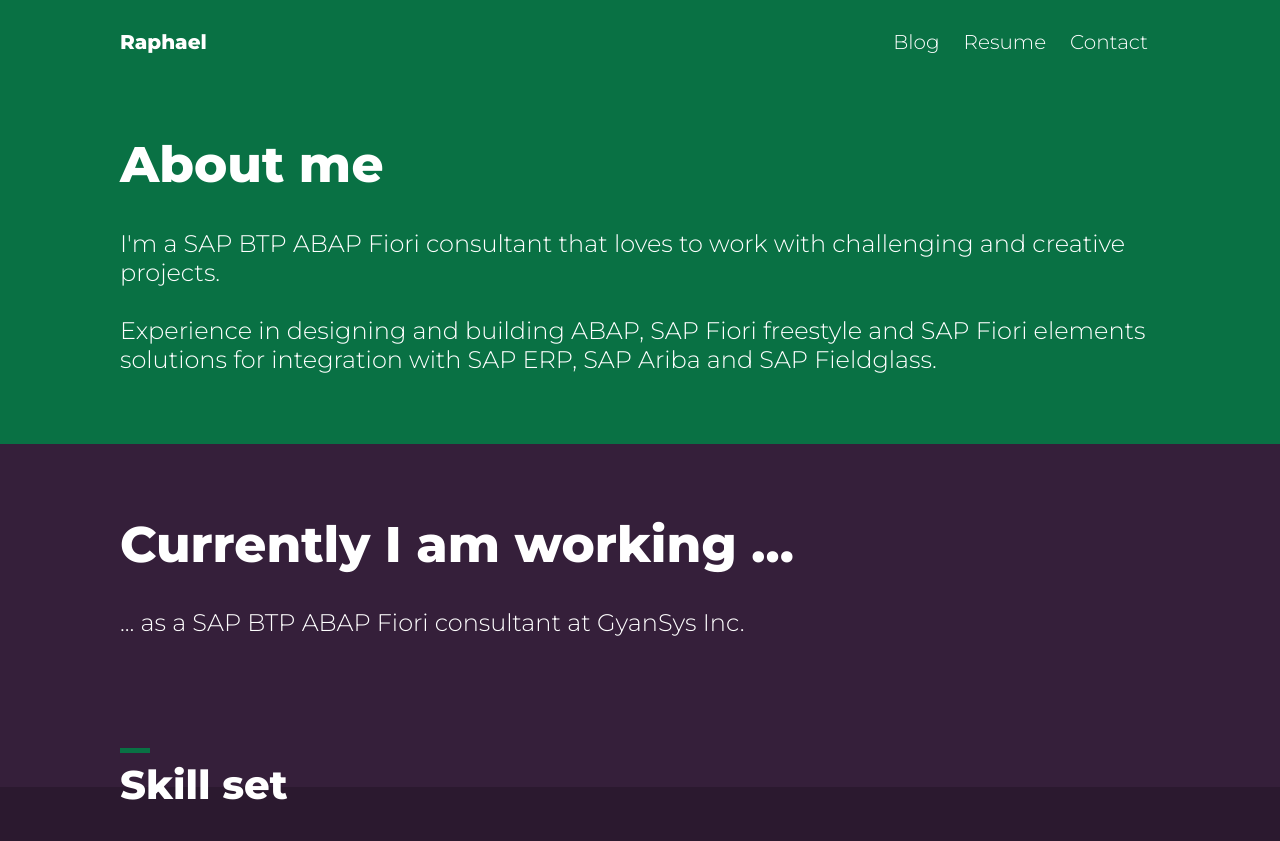
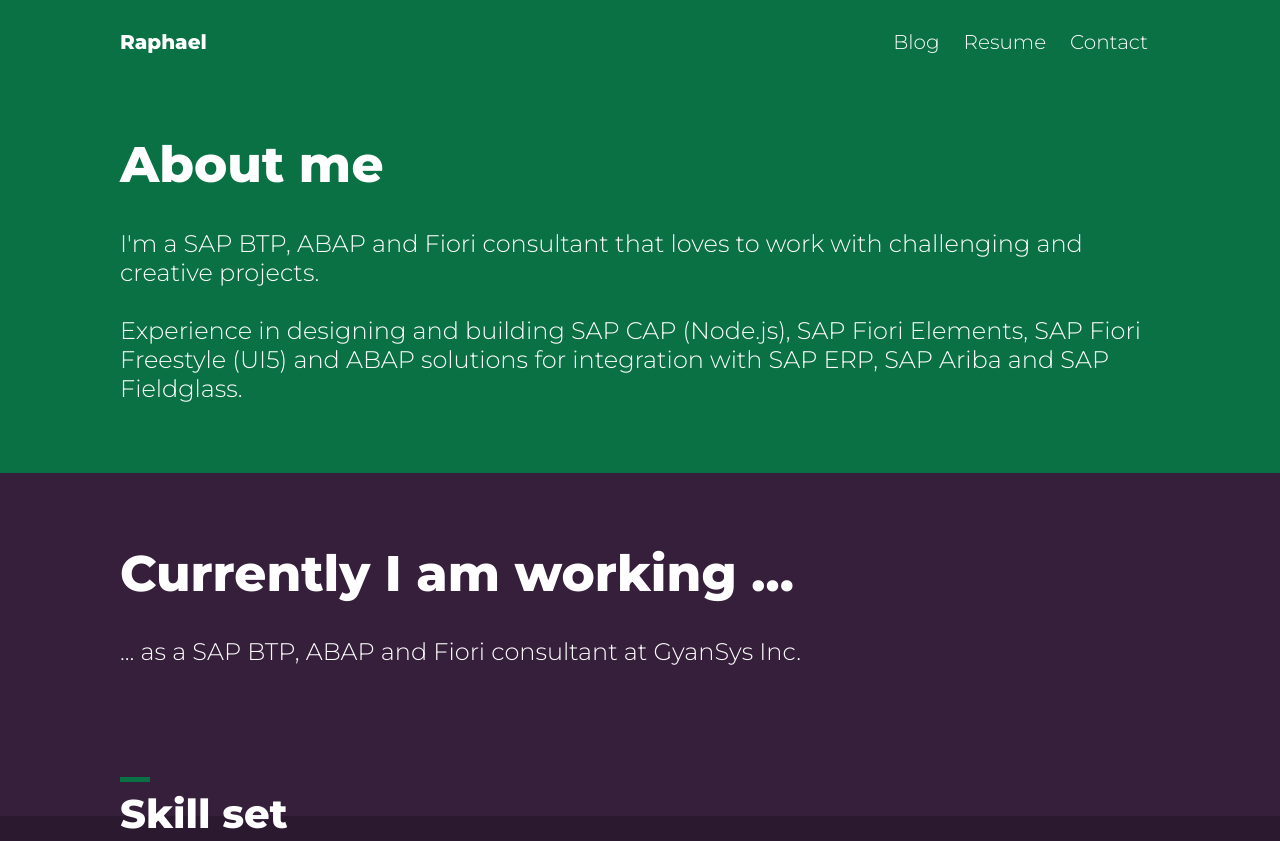
Before and after one commit to raphaelhalmas/raphaelhalmas.github.io, a plain HTML site: page index.html in a window 1280 px wide. Shown: the top 841 px of the page. Drawn offline with Linux system fonts and the light colour scheme.

Commit message:
Ajustar secao 'About me'

```diff
--- a/index.html
+++ b/index.html
@@ -25,8 +25,8 @@
 
                 <div class="hero-content">
                     <h1>About me</h1>
-                    <p class="subtitle">I'm a SAP BTP ABAP Fiori consultant that loves to work with challenging and creative projects.
-                        <br><br>Experience in designing and building ABAP, SAP Fiori freestyle and SAP Fiori elements solutions for integration with SAP ERP, SAP Ariba and SAP Fieldglass.</p>
+                    <p class="subtitle">I'm a SAP BTP, ABAP and Fiori consultant that loves to work with challenging and creative projects.
+                        <br><br>Experience in designing and building SAP CAP (Node.js), SAP Fiori Elements, SAP Fiori Freestyle (UI5) and ABAP solutions for integration with SAP ERP, SAP Ariba and SAP Fieldglass.</p>
                 </div>
             </div>
         </div>
@@ -35,7 +35,7 @@
             <div class="wrapper">
                 <div class="purple-content">
                     <h1>Currently I am working ...</h1>
-                    <p class="subtitle">... as a SAP BTP ABAP Fiori consultant at GyanSys Inc.</p>
+                    <p class="subtitle">... as a SAP BTP, ABAP and Fiori consultant at GyanSys Inc.</p>
                 </div>
             </div>
         </div>
```
